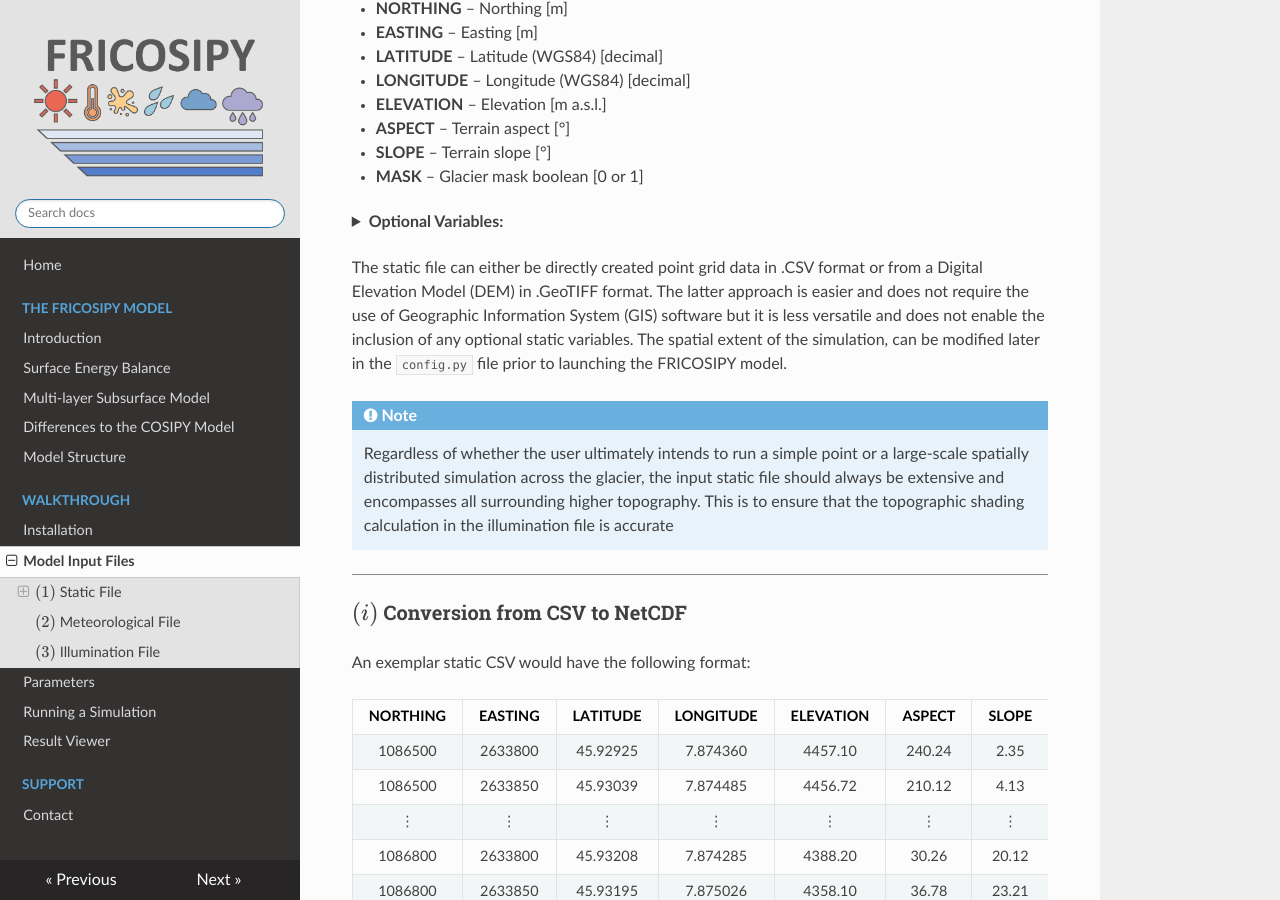
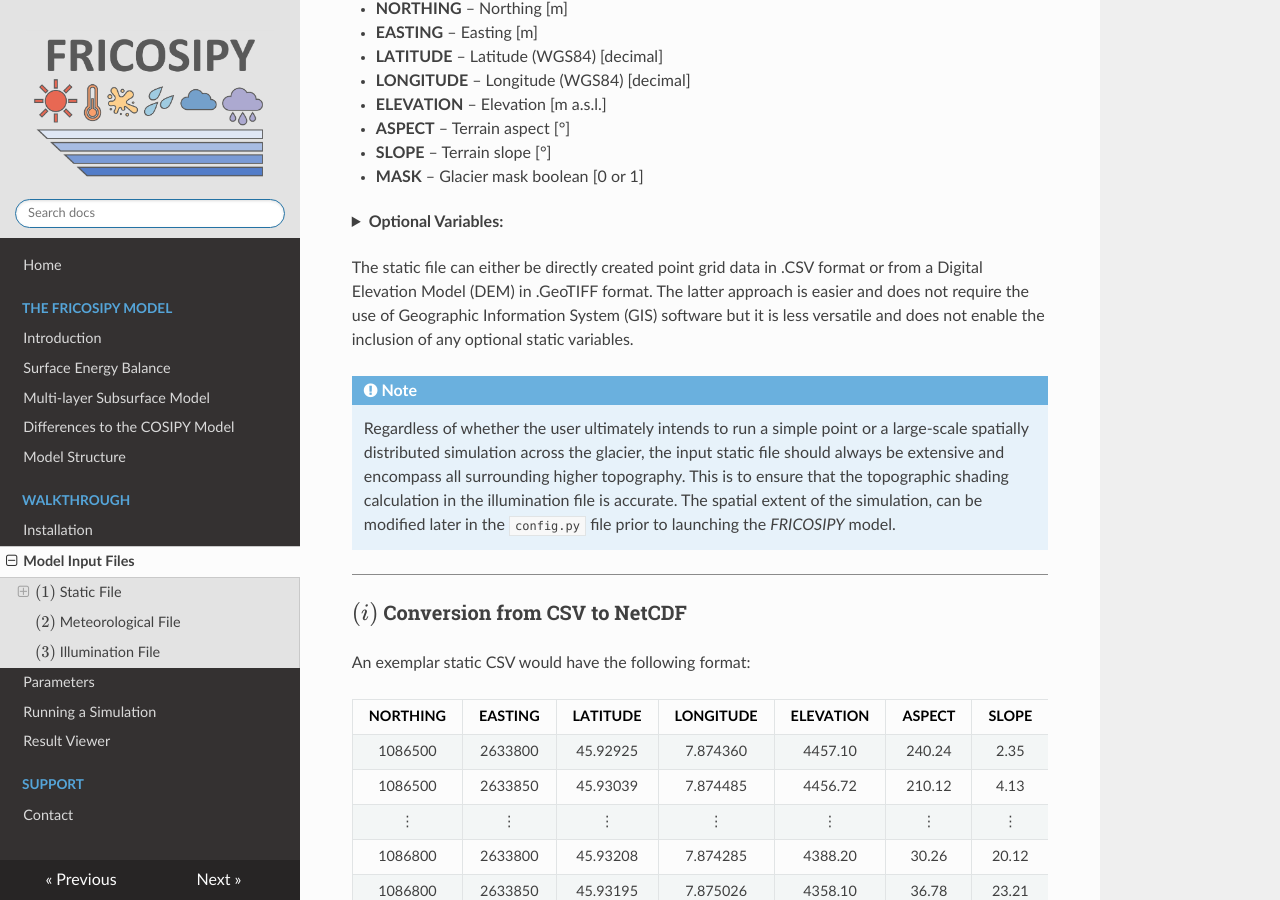
Before and after one commit to MarcusGastaldello/FRICOSIPY, an MkDocs documentation site: the page built from docs/model_input_files.md, in a window 1280 px wide and 900 px high, scrolled down 635 px. Built offline with MkDocs 1.6.1, drawn with Linux system fonts in a browser that asks for light colours; some of the changed text lies outside the part shown.

Commit message:
Update documentation for static and illumination file requirements
Clarified the requirements for the input static file and illumination file in the documentation.

```diff
--- a/docs/model_input_files.md
+++ b/docs/model_input_files.md
@@ -37,10 +37,10 @@ $(x,y)$ and requires the following variables:
     * **PRECIPITATION_CLIMATIOLOGY** – Precipitation climatology [m yr$^{-1}$] <br> *(annual precipitation climatology for the three-phase anomaly model)*
 
 <br>
-The static file can either be directly created point grid data in .CSV format or from a Digital Elevation Model (DEM) in .GeoTIFF format. The latter approach is easier and does not require the use of Geographic Information System (GIS) software but it is less versatile and does not enable the inclusion of any optional static variables. The spatial extent of the simulation, can be modified later in the `config.py` file prior to launching the FRICOSIPY model.
+The static file can either be directly created point grid data in .CSV format or from a Digital Elevation Model (DEM) in .GeoTIFF format. The latter approach is easier and does not require the use of Geographic Information System (GIS) software but it is less versatile and does not enable the inclusion of any optional static variables.
 
 !!! note
-    Regardless of whether the user ultimately intends to run a simple point or a large-scale spatially distributed simulation across the glacier, the input static file should always be extensive and encompasses all surrounding higher topography. This is to ensure that the topographic shading calculation in the illumination file is accurate
+    Regardless of whether the user ultimately intends to run a simple point or a large-scale spatially distributed simulation across the glacier, the input static file should always be extensive and encompass all surrounding higher topography. This is to ensure that the topographic shading calculation in the illumination file is accurate. The spatial extent of the simulation, can be modified later in the `config.py` file prior to launching the *FRICOSIPY* model.
 
 <hr style="height:1px; background-color:#8b8b8b; border:none;" />
 
@@ -175,7 +175,7 @@ In *Switzerland*, hourly resolution meteorological data is readily available fro
 
     <br>
     !!! example
-        Within the *data/static/GeoTIFF/* directory, some hypothetical data from the [Swiss Permafrost Network (PERMOS)](https://www.permos.ch/) station at Stockhorn (3,410 m a.sl.) has been provided: '*Meteo_Stockhorn.csv*'. This CSV file contains hourly meteorological data for the 2015 hydrological year including all the necessary variables for the FRICOSIPY model.
+        Within the *data/static/GeoTIFF/* directory, some hypothetical data from the [Swiss Permafrost Network (PERMOS)](https://www.permos.ch/) station at Stockhorn (3,410 m a.sl.) has been provided: '*Meteo_Stockhorn.csv*'. This CSV file contains hourly meteorological data for the 2015 hydrological year including all the necessary variables for the *FRICOSIPY* model.
 
         An input meteo NetCDF file can be created by navigating to *utilities/create_METEO/*:
 
```
Also changed, not shown: other parts of docs/model_input_files.md (+1 -1 lines).
